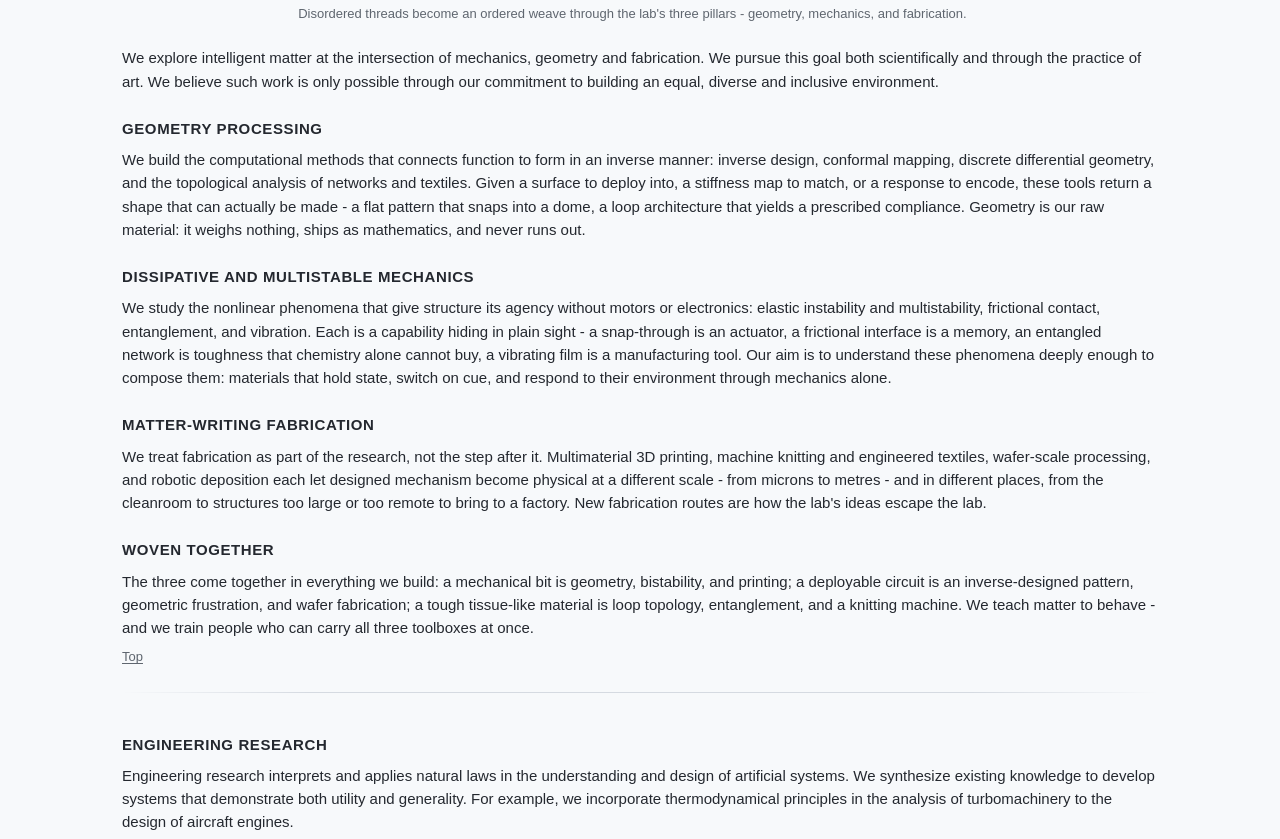
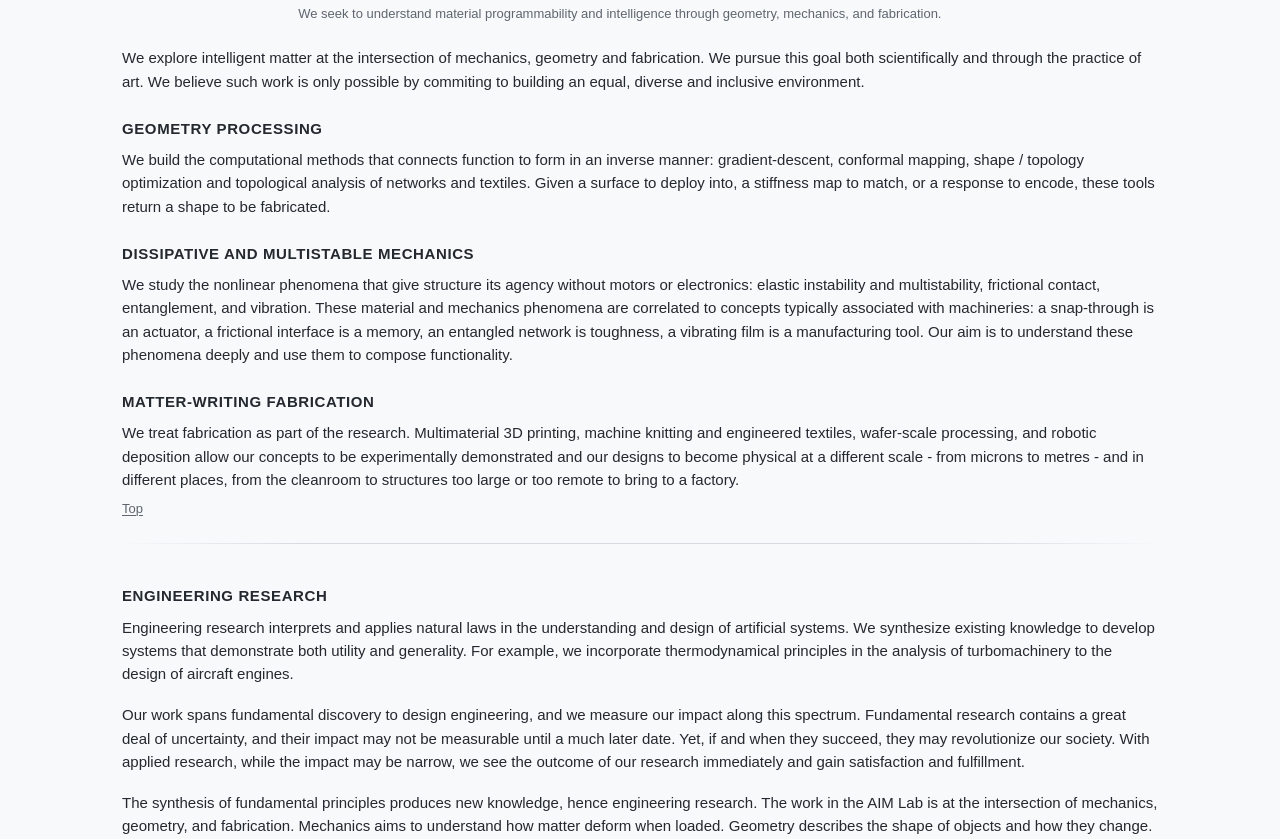
Before and after one commit to AIM-Imperial/aimlab-site, an Eleventy site: page src/research/vision.md in a window 1280 px wide. Shown: the part 817-1656 px from the top of the page. Built offline with nearby package versions, Linux system fonts and the light colour scheme; Eleventy itself is replaced by a stand-in of ours; files that its build step writes are made by us from their sources.

Commit message:
mior updates

```diff
--- a/src/_data/newsData.js
+++ b/src/_data/newsData.js
@@ -15,6 +15,7 @@
 // =============================================================================
 
 const items = [
+  { date: "2026-09-16", title: "The Fall 2026 issue of <em>Parameters</em>, the UH Cullen College of Engineering magazine, features Tim's work on deployable wafer-fabricated surfaces and parabolic origami. <a href='https://www.egr.uh.edu/parameters/2026-fall/tian-tim-chen-framework-uses-shape-morphing-surfaces-and-parabolic-origami'>Read the article</a>." },
   { date: "2026-09-04", title: "<a href='https://samuel-poincloux.jimdofree.com'>Sam Poincloux</a> from Aoyama Gakuin University gave a fantastic talk on Granular flow at Tim's invitation." },
   { date: "2026-08-01", title: "We are establishing the AIM group at the Department of Aeronautics at Imperial College London. See <a href='https://profiles.imperial.ac.uk/tian.chen'>Tim's profile</a>!" },
   { date: "2026-07-25", title: "Yue and Kelvin (a previous high school student)'s latest work 'Deployable 3D architectures from wafer-fabricated precursors' is published on <em>Nature Communications</em>. See <a href='/projects/deployable-wafer-surface/'>project page</a>."},
--- a/src/assets/css/site.css
+++ b/src/assets/css/site.css
@@ -747,8 +747,8 @@
 }
 /* Research thumbnails are grayscale and reveal color on hover; art thumbnails stay full color. */
 .research-card__img img { filter: grayscale(1); transition: filter 0.3s ease, opacity 0.3s ease; }
-/* While the clip plays the still is hidden: the card image and video both use
-   multiply blending in light mode, so a visible still would show through. */
+/* While the clip plays the still is hidden so it never shows around the
+   clip's edges or flashes back between loops. */
 .research-card.is-playing .research-card__img img { opacity: 0; }
 .research-card:hover .research-card__img img { filter: grayscale(0); }
 /* The project's homepage clip plays inside the card on hover: hidden until it
@@ -790,15 +790,18 @@
 
 /* ---------- Page (generic) ---------------------------------------------- */
 
-/* Page header: title in a left column, italic lede in a right column.
-   The full-width divider (gradient line + centered dot) is drawn by the
-   .page grid's own ::before/::after placed on row 2, so no page template
-   carries divider markup. Everything after title+lede spans both columns. */
+/* Page header: title in the left half, italic lede in the right half. The
+   two halves are equal and the gap sits evenly on the centre line, so the
+   title's right edge and the lede's left edge stand 24px either side of the
+   divider's centre dot. The full-width divider (gradient line + centred dot)
+   is drawn by the .page grid's own ::before/::after placed on row 2, so no
+   page template carries divider markup. Everything after title+lede spans
+   both columns. */
 .page {
   padding-top: 32px;
   padding-bottom: 56px;
   display: grid;
-  grid-template-columns: 2fr 3fr;   /* title left 40%, lede right 60% */
+  grid-template-columns: 1fr 1fr;   /* title left half, lede right half */
   grid-template-rows: auto 56px;
   column-gap: 48px;
 }
--- a/src/research/vision.md
+++ b/src/research/vision.md
@@ -4,48 +4,29 @@
 lede: Matter is the loom that weaves shape into agency.
 hero: /assets/img/research/pillars.jpg
 heroAlt: Three pillars - geometry, mechanics, and fabrication - drawn as a wheel that turns tangled threads into an ordered weave
-heroCaption: Disordered threads become an ordered weave through the lab's three pillars - geometry, mechanics, and fabrication.
+heroCaption: We seek to understand material programmability and intelligence through geometry, mechanics, and fabrication.
 sections:
   - label: Research vision
     id: top
   - Engineering research
 ---
 
-We explore intelligent matter at the intersection of mechanics, geometry and fabrication. We pursue this goal both scientifically and through the practice of art. We believe such work is only possible through our commitment to building an equal, diverse and inclusive environment.
+We explore intelligent matter at the intersection of mechanics, geometry and fabrication. We pursue this goal both scientifically and through the practice of art. We believe such work is only possible by commiting to building an equal, diverse and inclusive environment.
 
 ## Geometry processing
 
 We build the computational methods that connects function to form in an inverse manner:
-inverse design, conformal mapping, discrete differential geometry, and the
-topological analysis of networks and textiles. Given a surface to deploy into, a stiffness map to match, or a response to encode, these tools return a shape that can actually be made - a flat pattern that snaps into a dome, a loop architecture that yields a prescribed compliance. Geometry is our raw material: it weighs nothing, ships as mathematics, and never runs out.
+gradient-descent, conformal mapping, shape / topology optimization and topological analysis of networks and textiles. Given a surface to deploy into, a stiffness map to match, or a response to encode, these tools return a shape to be fabricated.
 
 ## Dissipative and multistable mechanics
 
 We study the nonlinear phenomena that give structure its agency without motors or
-electronics: elastic instability and multistability, frictional contact,
-entanglement, and vibration. Each is a capability hiding in plain sight - a
-snap-through is an actuator, a frictional interface is a memory, an entangled
-network is toughness that chemistry alone cannot buy, a vibrating film is a
-manufacturing tool. Our aim is to understand these phenomena deeply enough to
-compose them: materials that hold state, switch on cue, and respond to their
-environment through mechanics alone.
+electronics: elastic instability and multistability, frictional contact, entanglement, and vibration. These material and mechanics phenomena are correlated to concepts typically associated with machineries: a snap-through is an actuator, a frictional interface is a memory, an entangled network is toughness, a vibrating film is a manufacturing tool. Our aim is to understand these phenomena deeply and use them to compose functionality.
 
 ## Matter-writing fabrication
 
-We treat fabrication as part of the research, not the step after it.
-Multimaterial 3D printing, machine knitting and engineered textiles, wafer-scale
-processing, and robotic deposition each let designed mechanism become physical at
-a different scale - from microns to metres - and in different places, from the
-cleanroom to structures too large or too remote to bring to a factory. New
-fabrication routes are how the lab's ideas escape the lab.
+We treat fabrication as part of the research. Multimaterial 3D printing, machine knitting and engineered textiles, wafer-scale processing, and robotic deposition allow our concepts to be experimentally demonstrated and our designs to become physical at a different scale - from microns to metres - and in different places, from the cleanroom to structures too large or too remote to bring to a factory.
 
-## Woven together
-
-The three come together in everything we build: a mechanical bit is geometry,
-bistability, and printing; a deployable circuit is an inverse-designed pattern,
-geometric frustration, and wafer fabrication; a tough tissue-like material is
-loop topology, entanglement, and a knitting machine. We teach matter to behave -
-and we train people who can carry all three toolboxes at once.
 
 ## Engineering research
 
```
Also changed, not shown: src/news/press/2026-09-16-uh-parameters-shape-morphing-surfaces-parabolic-origami.md (added, +8 -0 lines), src/teaching/index.njk (+6 -6 lines), src/assets/img/press/2026-09-16-uh-parameters-shape-morphing-surfaces-parabolic-origami.jpg (added).
